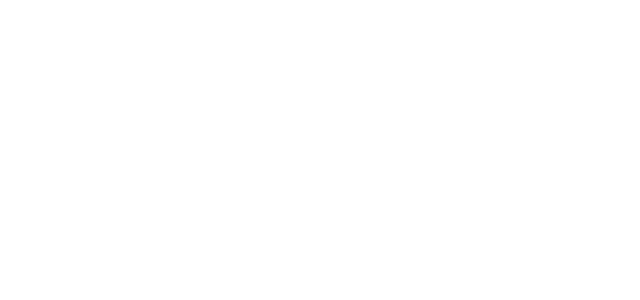
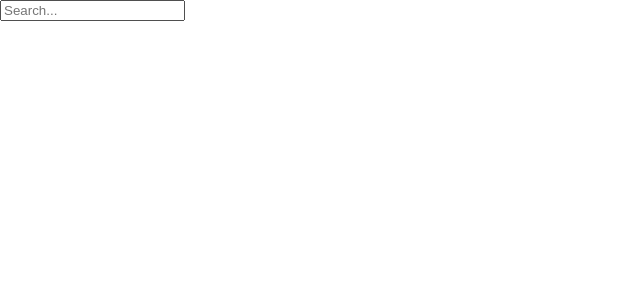
Before and after one commit to VorobeyKirill/search-react-app, a React (Create React App) app: page / in a window 1280 px wide. Shown: the top 300 px of the page, without its empty margins (0-640 px from the left). Built offline with nearby package versions, Linux system fonts and the light colour scheme.

Commit message:
feat: create searchBar component and basic functionality, create request for medias after searchBar submit

```diff
--- /dev/null
+++ b/src/components/SearchBar/SearchBar.tsx
@@ -0,0 +1,20 @@
+import { FormEvent, useState } from "react";
+
+interface ISearchBarProps {
+    handleSearchBarSubmit: (event: FormEvent<HTMLFormElement>, searchValue: string) => Promise<void>
+};
+
+export const SearchBar = ({ handleSearchBarSubmit }: ISearchBarProps) => {
+    const [searchValue, setSearchValue] = useState('');
+
+    return (
+        <form className="search-bar__form" onSubmit={(event) => handleSearchBarSubmit(event, searchValue)}>
+            {/* Input type="search" has clear input cross-button by default */}
+            <input className="search-bar__input"
+                type="search"
+                placeholder="Search..."
+                value={searchValue}
+                onChange={(event) => setSearchValue(event.target.value)} />
+        </form>
+    );
+};
--- /dev/null
+++ b/src/components/SearchResults/SearchResults.tsx
@@ -0,0 +1,6 @@
+export const SearchResults = () => {
+    return (
+        <>
+        </>
+    )
+};
--- /dev/null
+++ b/src/constants.ts
@@ -0,0 +1 @@
+export const SEARCH_API_URL = "https://1780bf9a-10a6-4235-8605-39539ff6a76b.mock.pstmn.io/";
--- a/src/pages/Media.page.tsx
+++ b/src/pages/Media.page.tsx
@@ -1,5 +1,6 @@
 export const Media = () => {
     return (
-        <div></div>
+        <>
+        </>
     );
 };
--- a/src/pages/Search.page.tsx
+++ b/src/pages/Search.page.tsx
@@ -1,5 +1,31 @@
+import { FormEvent, useState } from "react";
+import { SearchBar } from "../components/SearchBar/SearchBar";
+import { SEARCH_API_URL } from "../constants";
+import { SearchResults } from "../components/SearchResults/SearchResults";
+
 export const Search = () => {
+    const [mediaResults, setMediaResults] = useState(null);
+
+    const handleSearchBarSubmit = async (event: FormEvent<HTMLFormElement>, searchValue: string): Promise<void> => {
+        // preventing page reloading after form submit event
+        event.preventDefault();
+
+        await requestSearchResults(searchValue)
+    };
+
+    const requestSearchResults = async (searchValue: string) => {
+        // requesting media results by search query
+        const response = await fetch (`${SEARCH_API_URL}/search?query="${searchValue}"`);
+
+        const mediaDataJSON = await response.json();
+
+        setMediaResults(mediaDataJSON.media);
+    };
+
     return (
-        <div></div>
+        <>
+            <SearchBar handleSearchBarSubmit={handleSearchBarSubmit} />
+            {mediaResults && <SearchResults />}
+        </>
     );
 };
```
Also changed, not shown: src/components/SearchBar/SearchBar.scss (added), src/components/SearchResults/SearchResults.scss (added).
